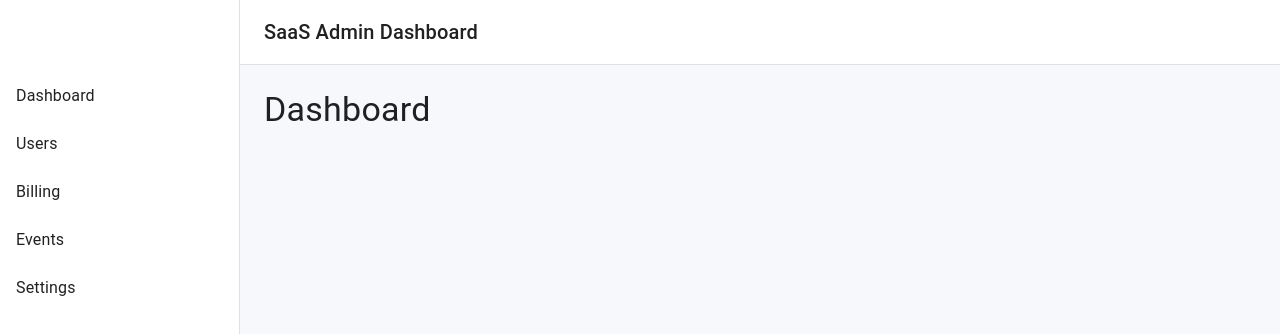
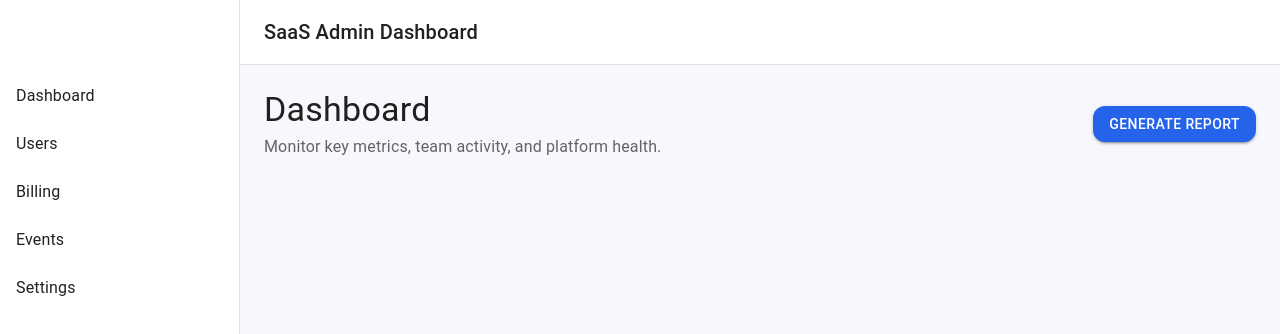
Before and after one commit to dzolu/react-dashboard, a React (Vite) app: page / in a window 1280 px wide. Shown: the top 334 px of the page. Built offline with nearby package versions, Linux system fonts and the light colour scheme; the HTML template or start-up script is replaced by a standard one.

Commit message:
Replace static dashboard header with reusable `PageHeader` and add action button.

```diff
--- a/src/pages/dashboard/DashboardPage.tsx
+++ b/src/pages/dashboard/DashboardPage.tsx
@@ -1,5 +1,13 @@
-import { Typography } from '@mui/material'
+import { Button } from '@mui/material'
+
+import { PageHeader } from '@/shared/components/page-header/PageHeader'
 
 export function DashboardPage() {
-  return <Typography variant="h4">Dashboard</Typography>
+  return (
+    <PageHeader
+      title="Dashboard"
+      subtitle="Monitor key metrics, team activity, and platform health."
+      actions={<Button variant="contained">Generate report</Button>}
+    />
+  )
 }
```
